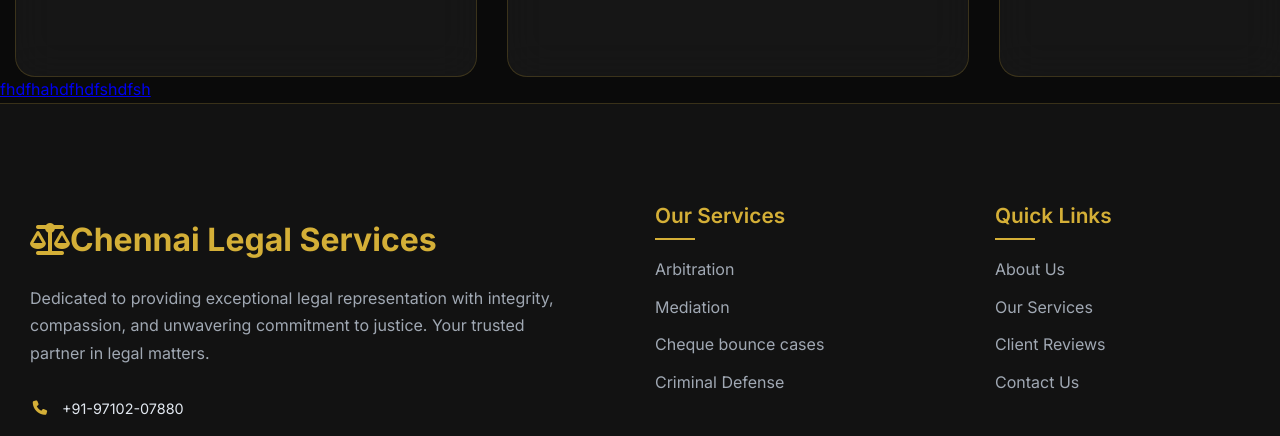
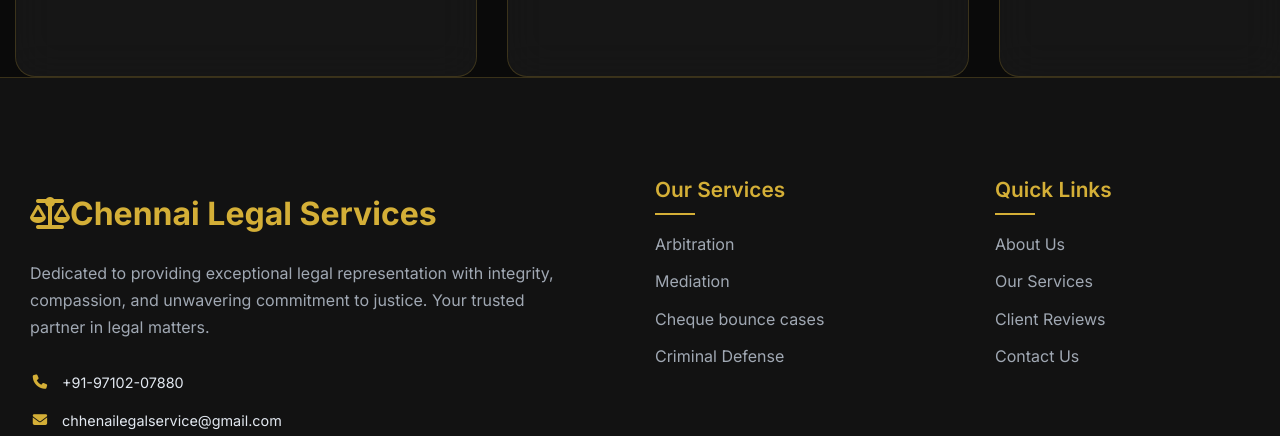
Before and after one commit to fundraiseradvisory-lgtm/ChennaiLegalServices, a plain HTML site: page chennai/index.html in a window 1280 px wide. Shown: the part 5517-5953 px from the top of the page. Drawn offline with Linux system fonts and the light colour scheme.

Commit message:
Update index.html

```diff
--- a/chennai/index.html
+++ b/chennai/index.html
@@ -723,7 +723,7 @@
           </section>
 
 
-          <a href="http://hfdhsd">fhdfhahdfhdfshdfsh</a>
+
 
           <footer class="footer">
           <div class="footer-content">
```
